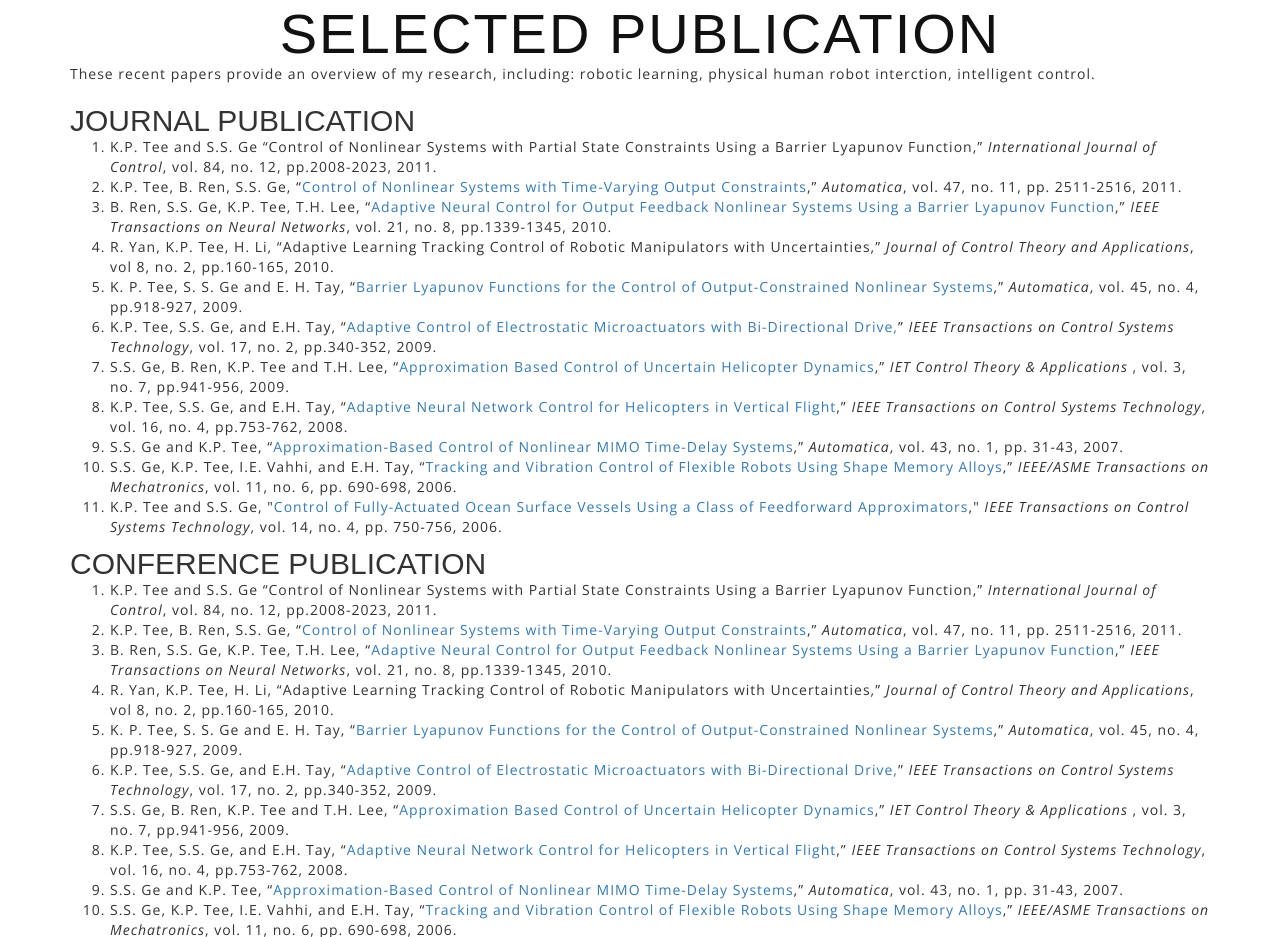
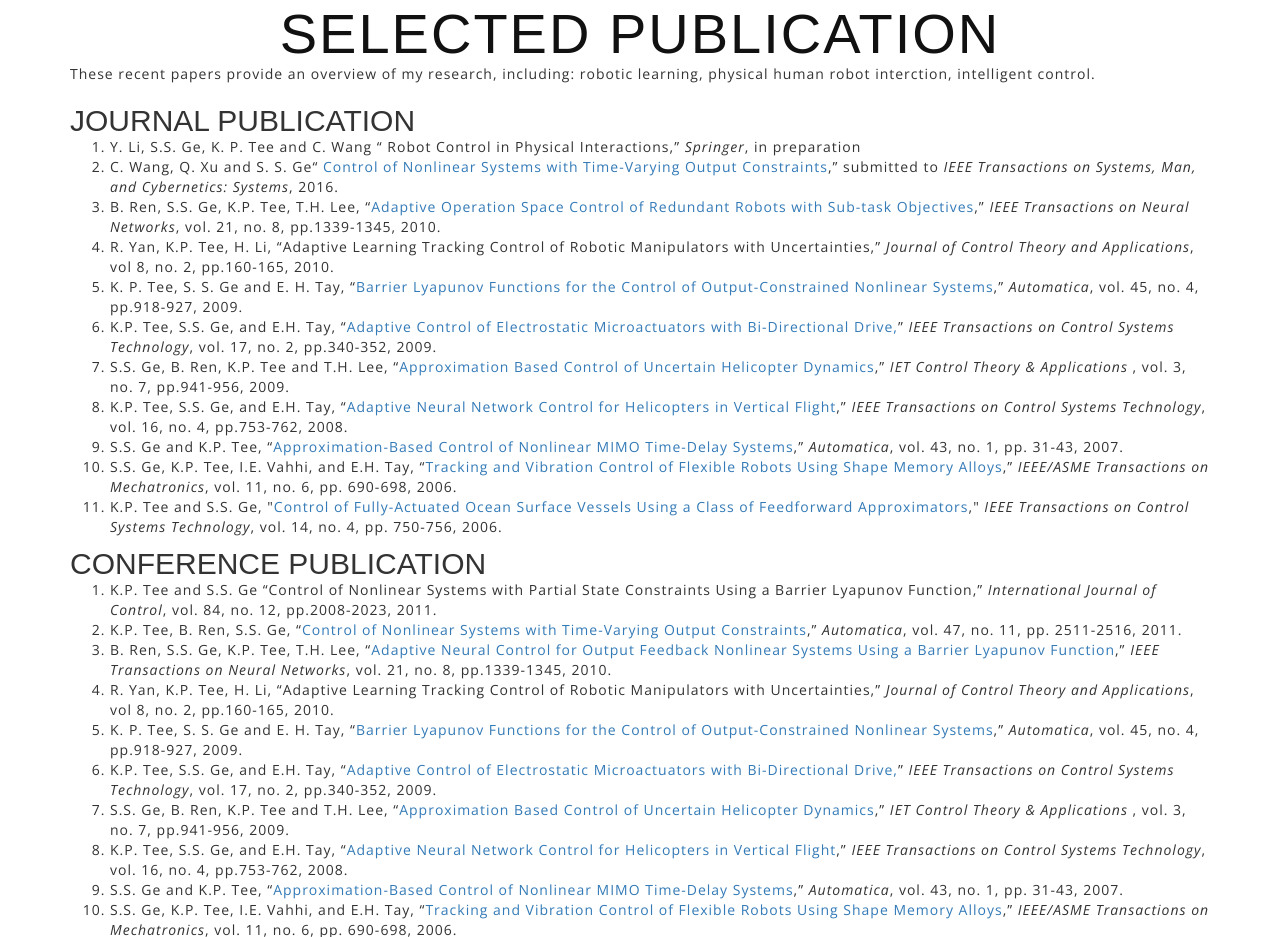
Before and after one commit to ericwang915/ericwang.github.io, a plain HTML site: page index.html in a window 1280 px wide. Shown: the part 3889-4826 px from the top of the page. Drawn offline with nearby package versions, Linux system fonts and the light colour scheme; files whose address does not match are found by name; a web font is replaced by a local one.

Commit message:
Update index.html

```diff
--- a/index.html
+++ b/index.html
@@ -278,13 +278,13 @@ Smartphone Compatible web template, free web designs for Nokia, Samsung, LG, Son
 	  <h2 class="style1">Journal Publication</h2>
 	  <ol class="style1">
 	    <li>
-	      <p> K.P. Tee and S.S. Ge &ldquo;Control of Nonlinear Systems with Partial State Constraints Using a Barrier Lyapunov Function,&rdquo; <em> International Journal of Control</em>, vol. 84, no. 12, pp.2008-2023, 2011.</p>
+	      <p> Y. Li, S.S. Ge, K. P. Tee and C. Wang &ldquo; Robot Control in Physical Interactions,&rdquo; <em> Springer</em>, in preparation</p>
 	    </li>
 	    <li>
-	      <p> K.P. Tee, B. Ren, S.S. Ge, &ldquo;<a href="AUT11-TVBLF.pdf" class="style7">Control of Nonlinear Systems with Time-Varying Output Constraints</a>,&rdquo; <em>Automatica</em>, vol. 47, no. 11, pp. 2511-2516, 2011.</p>
+	      <p> C. Wang, Q. Xu and S. S. Ge&ldquo;<a class="style7"> Control of Nonlinear Systems with Time-Varying Output Constraints</a>,&rdquo; submitted to <em>IEEE Transactions on Systems, Man, and Cybernetics: Systems</em>, 2016.</p>
 	    </li>
 	    <li>
-	      <p> B. Ren, S.S. Ge, K.P. Tee, T.H. Lee, &ldquo;<a href="Tnn10.pdf" class="style7">Adaptive Neural Control for Output Feedback Nonlinear Systems Using a Barrier Lyapunov Function</a>,&rdquo; <em>IEEE Transactions on Neural Networks</em>,  vol. 21, no. 8, pp.1339-1345, 2010.</p>
+	      <p> B. Ren, S.S. Ge, K.P. Tee, T.H. Lee, &ldquo;<a href="Tnn10.pdf" class="style7">Adaptive Operation Space Control of Redundant Robots with Sub-task Objectives</a>,&rdquo; <em>IEEE Transactions on Neural Networks</em>,  vol. 21, no. 8, pp.1339-1345, 2010.</p>
 	    </li>
 	    <li>
 	      <p> R. Yan, K.P. Tee, H. Li, &ldquo;Adaptive Learning Tracking Control of Robotic Manipulators with Uncertainties,&rdquo; <em> Journal of Control Theory and Applications</em>, vol  8, no. 2, pp.160-165, 2010.</p>
```
